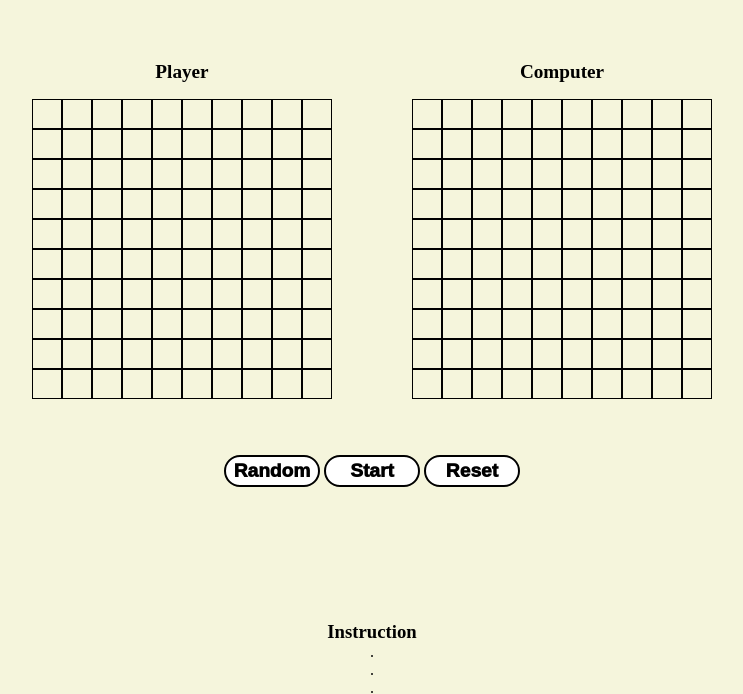
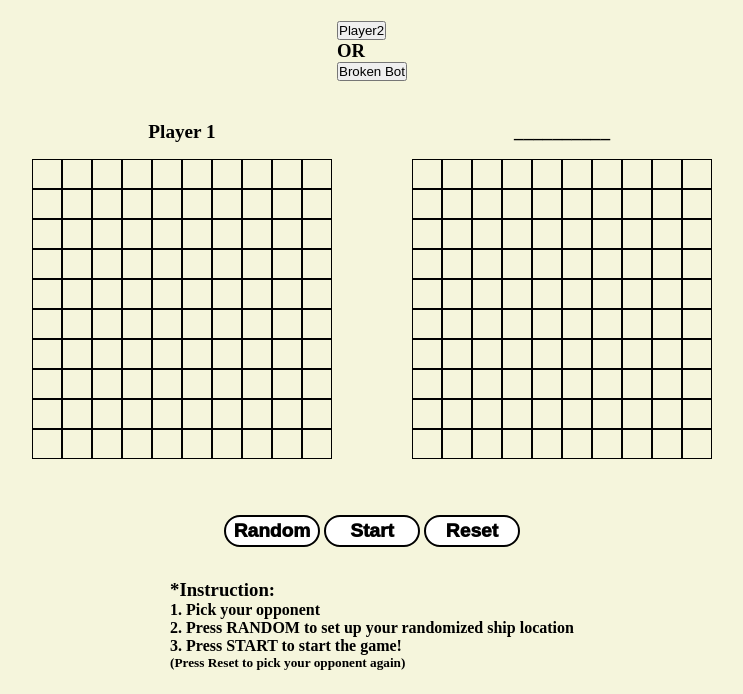
Before and after one commit to jipark92/JS-BattleShip-Project, a website built with webpack: page src/index.html in a window 1280 px wide. Shown: the part 83-777 px from the top of the page, without its empty margins (268-1011 px from the left). Built offline with nearby package versions, Linux system fonts and the light colour scheme; a web font is replaced by a local one.

Commit message:
re order elements

```diff
--- a/src/index.html
+++ b/src/index.html
@@ -14,49 +14,65 @@
             <h1>BATTLESHIP</h1>
         </header>
 
+
+
+        <div class="against-container">
+            <button class="againstplayer-btn">Player2</button>
+            <h3>  OR  </h3>
+            <button class="againstcpu-btn">Broken Bot</button>
+        </div>
+
+    </div>
+
         <div class="board-container">
             <div class="player">
-                <p id="animation">Player</p>
+                <p id="animation">Player 1</p>
                 <div class="player-board"></div>
             </div>
 
             <div class="computer">
-                <p id="animation">Computer</p>
+                <p class="player2-text" id="animation">__________</p>
                 <div class="computer-board"></div>
             </div>
+
+
         </div>
 
         <div class="button-container">
+
             <button class="random-btn">Random</button>
             <button class="start-btn">Start</button>
             <button class="reset-btn">Reset</button>
-        </div>
 
-        <div class="game-info-container">
-            <div class="game-status">
-                <h2 class="lost"></h2>
-                <h2 class="win"></H2>
-                <h2 class="hit-text"></h2>
-                <h2 class="miss-text"></h2>
-                <h2 class="press-start"></h2>
-                <h2 class="game-started"></h2>
-                <h2 class="player-turn"></h2>
-                <h2 class="press-restart"></h2>
-            </div>
         </div>
 
         <div class="instruction-container">
-            <h3 class="instruct">Instruction</h3>
-            <p class="instruct">.</p>
-            <p class="instruct">.</p>
-            <p class="instruct">.</p>
-            <h4 class="instruct">Press RANDOM to set up your randomized ship location</h4>
-            <h4 class="instruct">Then press START to start the game!</h4>
+            <div class="directions-container">
+                <h3 class="instruct">*Instruction:</h3>
+                <h4 class="instruct">1. Pick your opponent</h4>
+                <h4 class="instruct">2. Press RANDOM to set up your randomized ship location</h4>
+                <h4 class="instruct">3. Press START to start the game!</h4>
+                <h5 class="instruct">(Press Reset to pick your opponent again)</h5>
+            </div>
             <div class="instruction">
                 <p>Indicators: </p>
                 <p style="color:red">Red = Hit</p>
                 <p style="color:blue">Blue = Miss</p>
                 <p style="color:rgb(71, 63, 63)">Gray = Ships</p>
+            </div>
+        </div>
+
+        <div class="game-info-container">
+            <div class="game-status">
+                <h3>Status:</h3>
+                <h2 class="lost win press-start player-turn press-restart"></h2>
+                <!-- <h2 class="win"></H2> -->
+                <h2 class="hit-text"></h2>
+                <h2 class="miss-text"></h2>
+                <!-- <h2 class="press-start"></h2>  -->
+                <h2 class="game-started"></h2>
+                <!-- <h2 class="player-turn"></h2> -->
+                <!-- <h2 class="press-restart"></h2> -->
             </div>
         </div>
 
```
